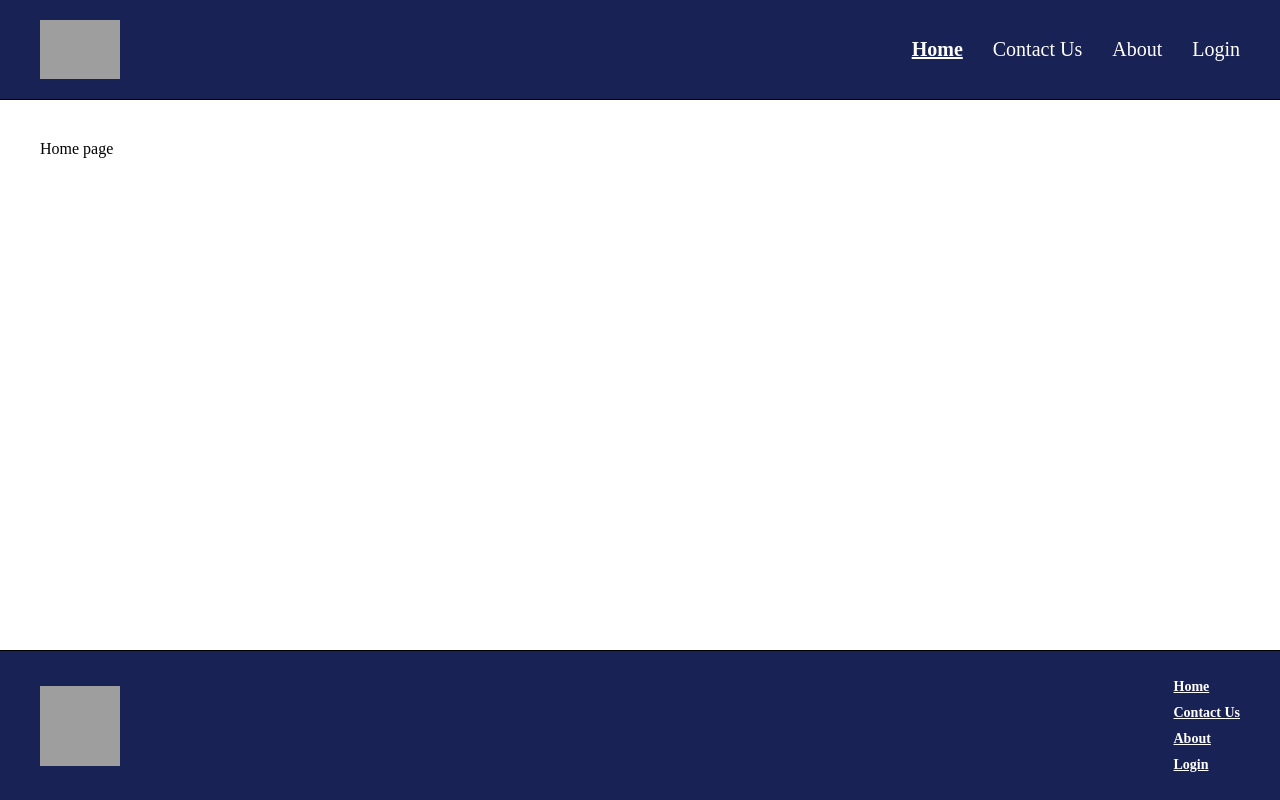
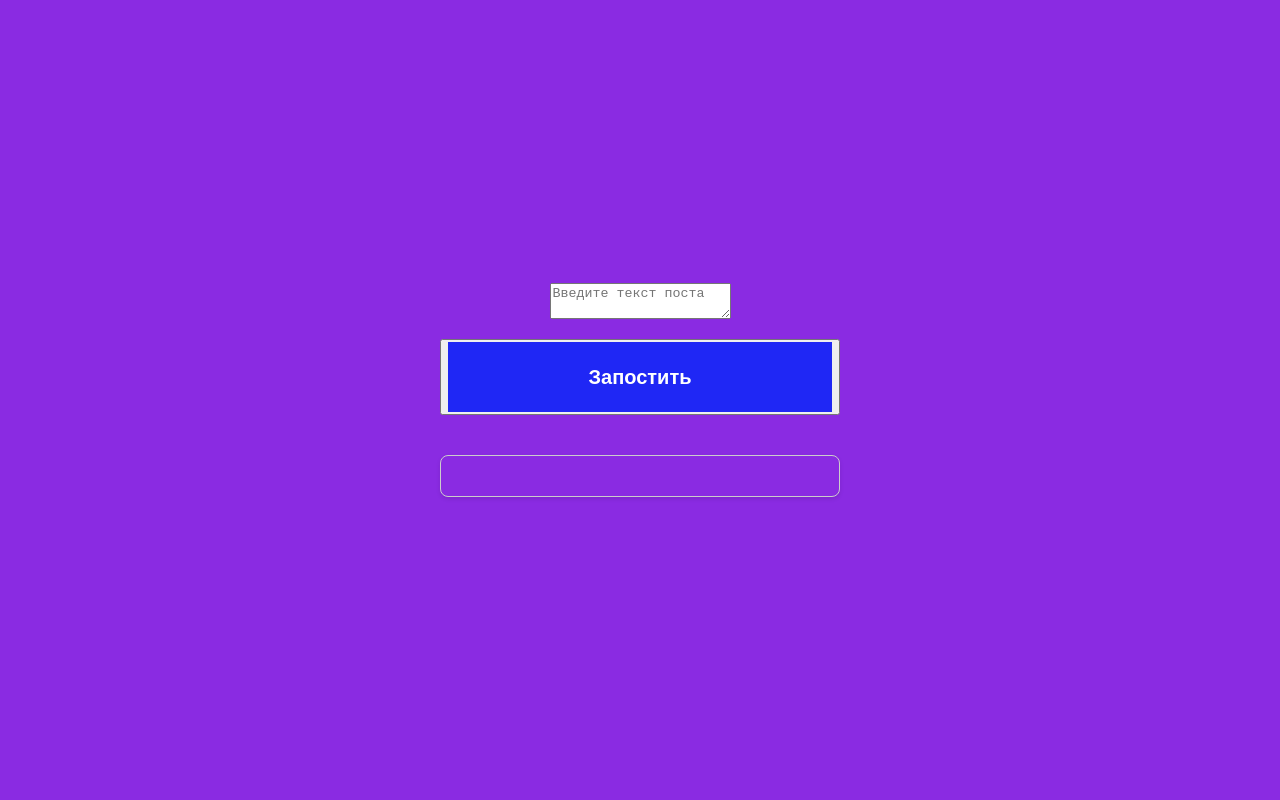
Before and after one commit to AllaBeloshapka/React_ts, a React (Vite) app: page / in a window 1280 px wide. Built offline with nearby package versions, Linux system fonts and the light colour scheme; grey boxes are pictures that could not be loaded.

Commit message:
update Homework_14

```diff
--- a/src/App.tsx
+++ b/src/App.tsx
@@ -17,6 +17,7 @@ import ContactUs from "components/ContactUs/ContactUs";
 import About from "pages/EmployeeApp/About/About";
 import LogIn from "pages/EmployeeApp/LogIn/LogIn";
 import Home from "pages/EmployeeApp/Home/Home";
+import Homework_14 from "homeworks/hw_14/Homework_14";
 
 // Homeworks
 // import Homework_06 from "./homeworks/Homework_06";
@@ -44,12 +45,11 @@ function App() {
 
       {/* <Playground /> */}
       {/* <Homework_12 /> */}
+      <Homework_14 />
 
-      {/* <Playground /> */}
-      {/* <h1>ToDo List</h1> */}
       {/* <TodoForm /> */}
 
-      <Layout>
+      {/* <Layout>
         <Routes>
           <Route path="/" element={<Home />} />
           <Route path="/login" element={<LogIn />} />
@@ -57,7 +57,7 @@ function App() {
           <Route path="/contactUs" element={<ContactUs />} />
           <Route path="*" element={<div>Page Not Found</div>} />
         </Routes>
-      </Layout>
+      </Layout> */}
     </BrowserRouter>
   );
 }
--- /dev/null
+++ b/src/homeworks/hw_14/Homework_14.tsx
@@ -0,0 +1,14 @@
+import BlogManagement from "./components/Blog/BlogManagement";
+import { Wrapper } from "./styles";
+
+
+
+function Homework_14() {
+  return (
+    <Wrapper>
+      <BlogManagement/>
+    </Wrapper>
+  )
+}
+
+export default Homework_14;
--- /dev/null
+++ b/src/homeworks/hw_14/components/Blog/BlogManagement.tsx
@@ -0,0 +1,35 @@
+import Button from "components/Button/Button";
+import { BlogPageWrapper, Btn } from "./styles";
+import Message from "../Message/Message";
+import { createContext, useState } from "react";
+
+
+// Создаю глобальное хранилище для данных блога
+export const BlogContext = createContext<string | undefined>(undefined);
+
+function BlogManagement() {
+  const [text, setText] = useState<string>("");
+  const [posts, setPosts] = useState<string>("")
+
+const post = () => {
+  setPosts(text);
+    console.log(text);
+
+};
+
+  return (
+    <BlogContext.Provider value={posts}>
+    <BlogPageWrapper>
+    <textarea
+        value={text}
+        onChange={(e) => setText(e.target.value)}
+        placeholder="Введите текст поста"
+      />
+    <Btn><Button name="Запостить" onClick={post}/></Btn>
+    <Message/>
+    </BlogPageWrapper>
+    </BlogContext.Provider>
+
+  )
+}
+export default BlogManagement;
--- /dev/null
+++ b/src/homeworks/hw_14/components/Blog/styles.ts
@@ -0,0 +1,14 @@
+import styled from "@emotion/styled";
+
+export const BlogPageWrapper = styled.div`
+display: flex;
+flex-direction: column;
+align-items: center;
+justify-content: center;
+gap: 20px;
+flex: 1;
+`;
+
+export const Btn = styled.button`
+width: 400px;
+`;
--- /dev/null
+++ b/src/homeworks/hw_14/components/Message/Message.tsx
@@ -0,0 +1,13 @@
+import { useContext } from "react"
+import { BlogContext } from "../Blog/BlogManagement";
+import { ContentWrapper } from "./styles";
+
+function Card() {
+  const post = useContext(BlogContext);
+  return (
+    <ContentWrapper>
+        {post && <p>{post}</p>}
+    </ContentWrapper>
+  )
+}
+export default Card;
--- /dev/null
+++ b/src/homeworks/hw_14/components/Message/styles.ts
@@ -0,0 +1,12 @@
+import styled from "@emotion/styled";
+
+export const ContentWrapper = styled.div`
+width: 400px;
+height: auto;
+margin: 20px auto;
+padding: 20px;
+border: 1px solid #ccc;
+border-radius: 8px;
+box-shadow: 0 2px 4px rgba(0,0,0,0.1);
+`
+// overflow-wrap:anywhere; перенос текста
--- /dev/null
+++ b/src/homeworks/hw_14/styles.ts
@@ -0,0 +1,11 @@
+import styled from "@emotion/styled";
+
+export const Wrapper = styled.div`
+  display: flex;
+  flex-direction: column;
+  align-items: center;
+  justify-content: center;
+  gap: 20px;
+  flex: 1;
+  background: blueviolet;
+`;
```
Also changed, not shown: src/homeworks/hw_14/components/Blog/types.ts (added, +10 -0 lines), src/homeworks/hw_14/components/Card/Card.tsx (added), src/homeworks/hw_14/components/Card/styles.ts (added), src/homeworks/hw_14/types.ts (added).
